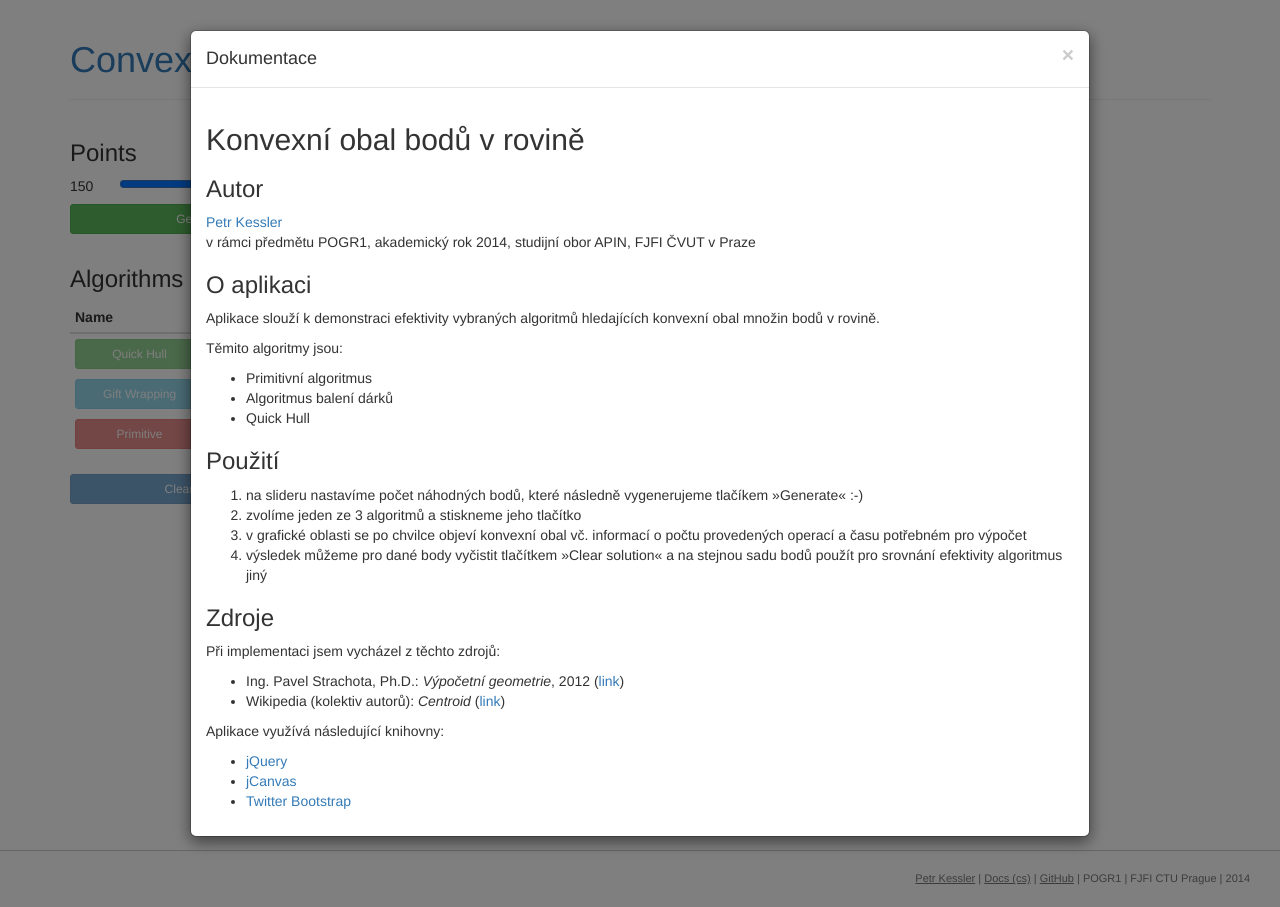
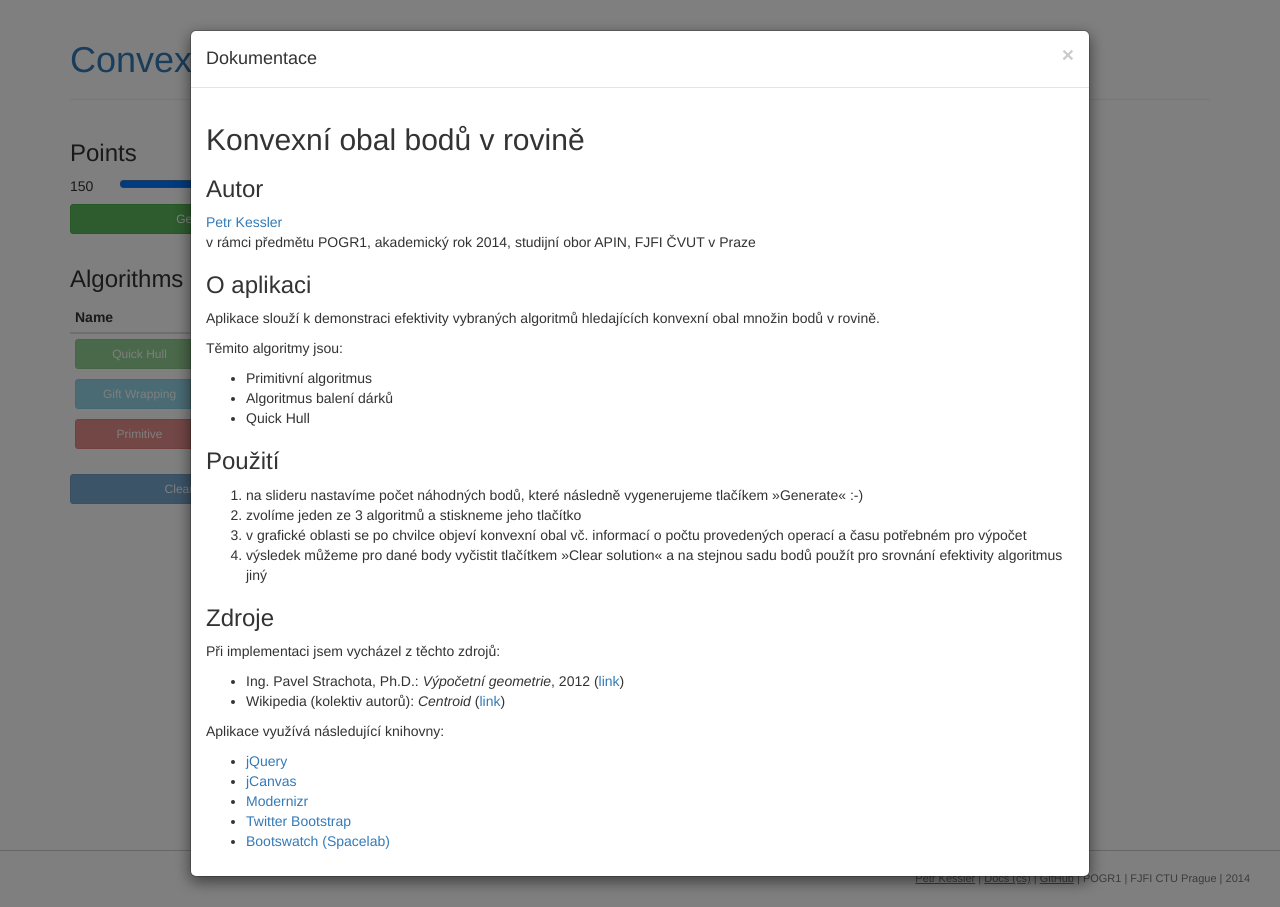
Before and after one commit to uestla/convex-hull, a PHP site: page / in a window 1280 px wide, after a click on "Docs (cs)". Run offline with PHP 8.4, Linux system fonts and the light colour scheme; some libraries are stand-ins or nearby versions.

Commit message:
updated theme & libs

```diff
--- a/index.php
+++ b/index.php
@@ -7,7 +7,7 @@
 
 		<title>Convex Hull algorithms | POGR1</title>
 
-		<link rel="stylesheet" type="text/css" href="//maxcdn.bootstrapcdn.com/bootswatch/3.3.0/cerulean/bootstrap.min.css">
+		<link rel="stylesheet" type="text/css" href="//maxcdn.bootstrapcdn.com/bootswatch/3.3.0/spacelab/bootstrap.min.css">
 		<link rel="stylesheet" type="text/css" href="<?php echo mtime('screen.css') ?>">
 
 		<script type="text/javascript" src="//cdnjs.cloudflare.com/ajax/libs/modernizr/2.7.1/modernizr.min.js"></script>
@@ -165,7 +165,15 @@
 							</li>
 
 							<li>
+								<a href="http://modernizr.com/">Modernizr</a>
+							</li>
+
+							<li>
 								<a href="http://getbootstrap.com/">Twitter Bootstrap</a>
+							</li>
+
+							<li>
+								<a href="http://bootswatch.com/">Bootswatch (Spacelab)</a>
 							</li>
 						</ul>
 
```
